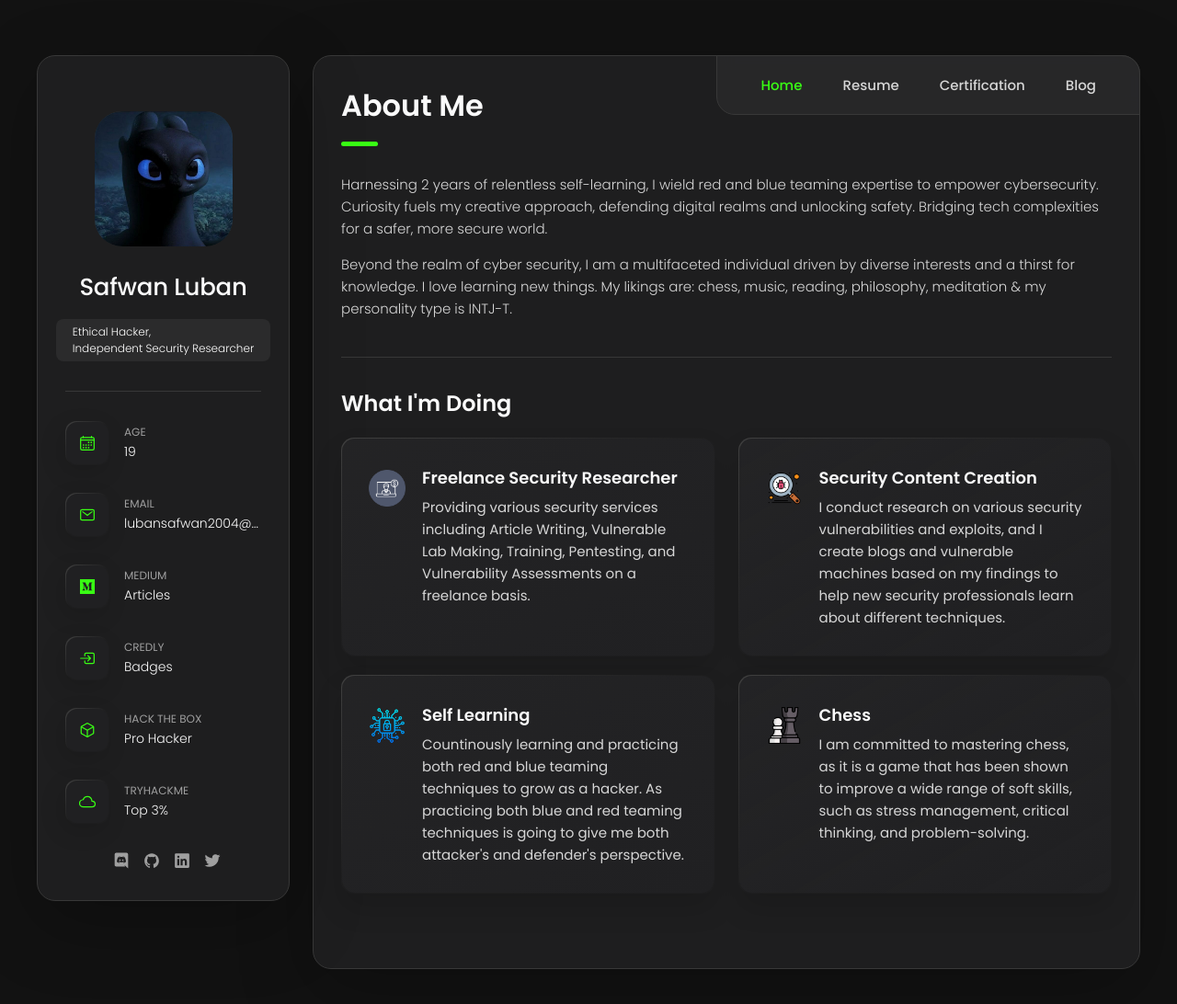
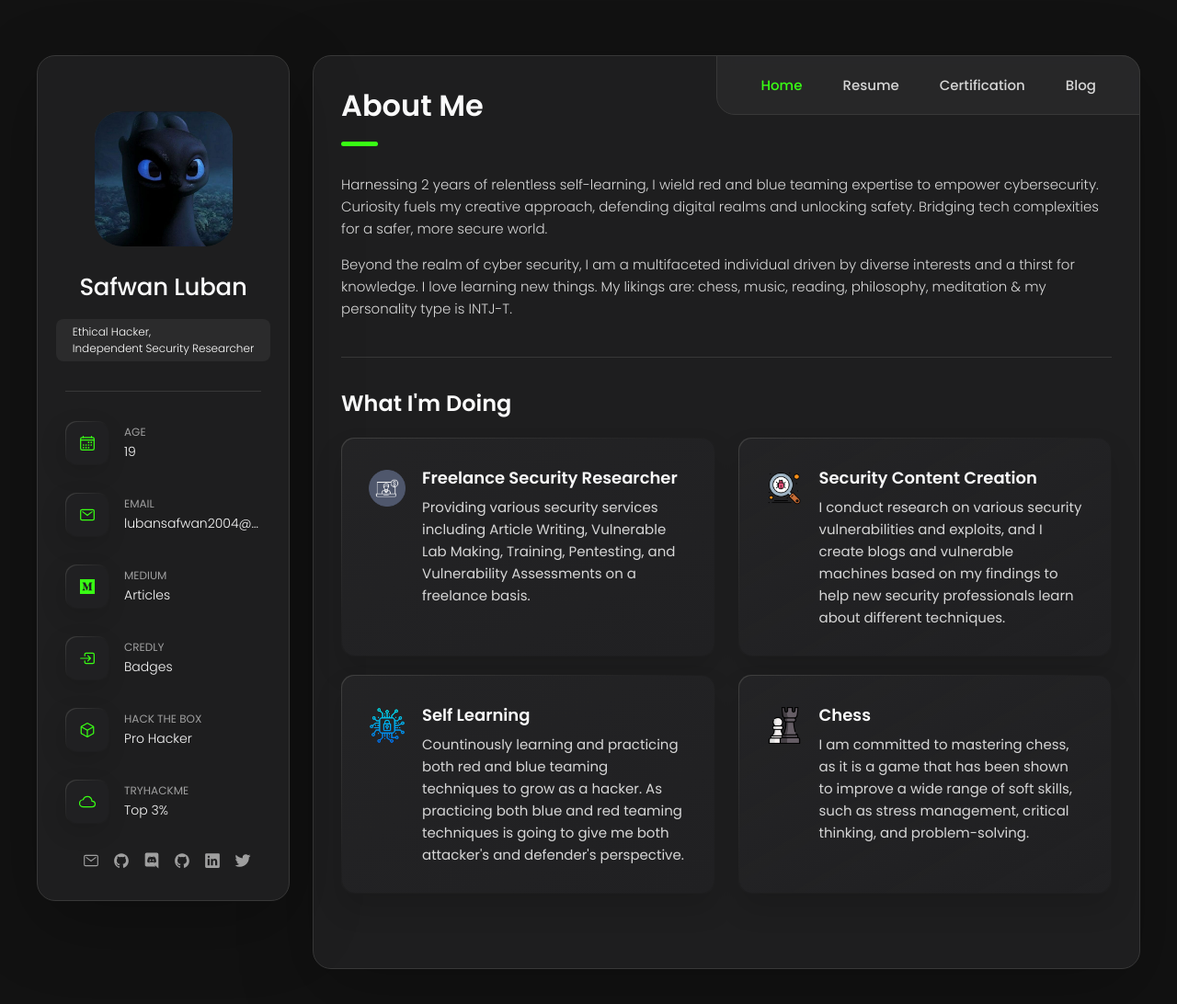
Before and after one commit to Toothless5143/toothless5143.github.io, a plain HTML site: page index.html in a window 1280 px wide. Shown: the whole page at 92% size. Drawn offline with nearby package versions, Linux system fonts and the light colour scheme.

Commit message:
Update index.html

```diff
--- a/index.html
+++ b/index.html
@@ -170,6 +170,18 @@
         <div class="separator"></div>
 
         <ul class="social-list">
+
+	<li class="social-item">
+            <a href="mailto:lubansafwan2004@gmail.com" class="social-link">
+              <ion-icon name="mail-outline">Gmail</ion-icon>
+            </a>
+          </li>
+
+          <li class="social-item">
+            <a href="https://github.com/Toothless5143" class="social-link">
+              <ion-icon name="logo-github"></ion-icon>
+            </a>
+          </li>
 
 	  <li class="social-item">
             <a href="https://discord.com/users/565518876067102740" class="social-link">
```
